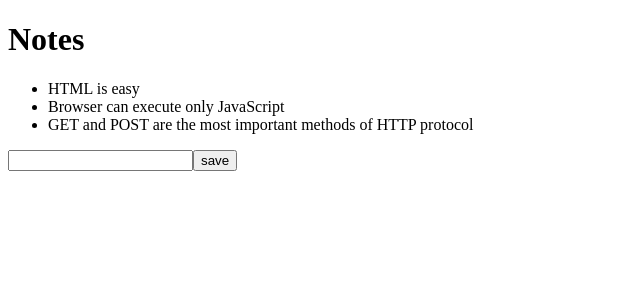
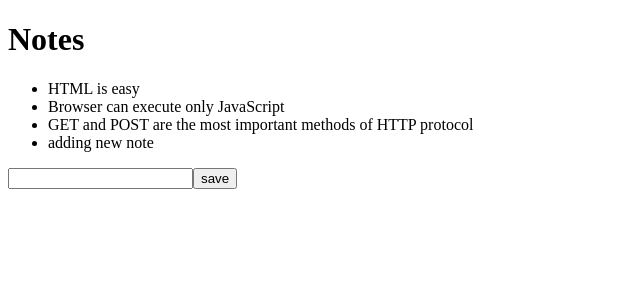
Before and after one commit to ashleyadrias/learning_react, a React (Vite) app in the folder part1/: page / in a window 1280 px wide. Shown: the top 300 px of the page, without its empty margins (0-640 px from the left). Built offline with nearby package versions, Linux system fonts and the light colour scheme; data requests are answered from the project's data file.

Commit message:
react axios, promisses, effect-hooks

```diff
--- a/part1/db.json
+++ b/part1/db.json
@@ -14,12 +14,16 @@
       "id": "3",
       "content": "GET and POST are the most important methods of HTTP protocol",
       "important": true
+    },
+    {
+      "id": "4",
+      "content": "adding new note",
+      "important": true
     }
   ],
   "foobar": [
     {
-        "text":"hello"
+      "text": "hello"
     }
-
   ]
 }
--- a/part1/src/App.jsx
+++ b/part1/src/App.jsx
@@ -31,8 +31,13 @@ const App = (props) => {
           id: String(notes.length + 1),
         }
 
-        setNotes(notes.concat(noteObject))
-        setNewNote('')
+        axios
+        .post('http://localhost:3001/notes', noteObject)
+        .then(response => {
+          console.log(response)
+          setNotes(notes.concat(noteObject))
+          setNewNote('')
+        })
       }
 
     const handleNoteChange = (event) => {
```
Lines whose indentation alone changed are shown as unchanged.
